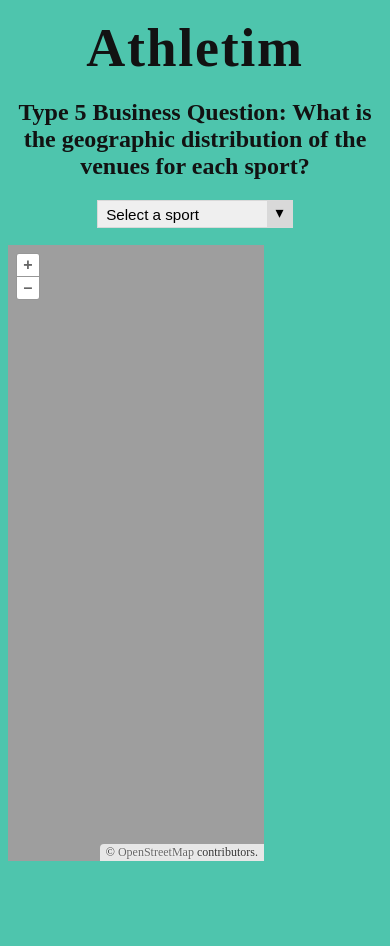
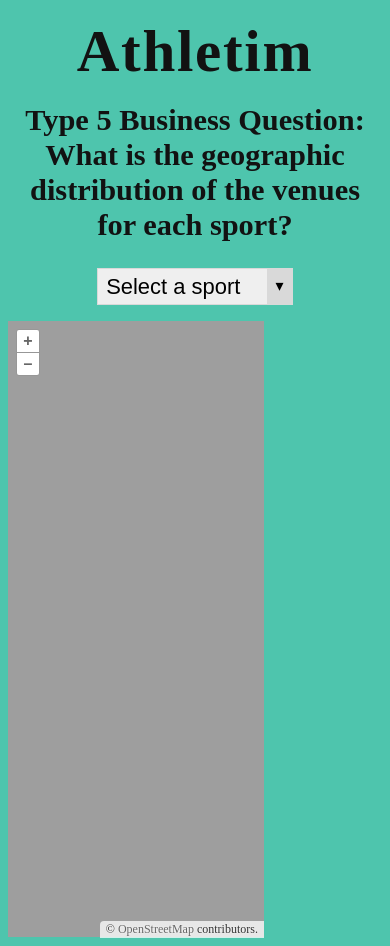
Before and after one commit to JuanDiegoGonzalez/BQ-Sprint4-Moviles, a website built with Vite: page index.html in a window 390 px wide. Before the commit the page ends 869 px from the top, so only its background shows below. Built offline with nearby package versions, Linux system fonts and the light colour scheme; no server answers.

Commit message:
Responsive

```diff
--- a/style.css
+++ b/style.css
@@ -7,16 +7,18 @@ body{
 
 h1{
   color: #121212;
-  font-size: 6.4vh;
+  font-size: 7vh;
   letter-spacing: 0.2vh;
   margin-top: 2vh;
-  margin-bottom: 1.5vh;
+  margin-bottom: 0vh;
   text-align: center;
 }
 
 h2{
   color: #121212;
   text-align: center;
+  font-size: 3.6vh;
+  margin-top: 2vh;
 }
 
 .selector{
@@ -32,7 +34,7 @@ h2{
 
 .box{
   border:0.1vh solid #d9d9d9;
-  height:3.1vh;
+  height:4.1vh;
   overflow: hidden;
   width: 23vh;
   position:relative;
@@ -40,8 +42,8 @@ h2{
 
 select {
   border: none;
-  font-size: 1.8vh;
-  height: 3.1vh;
+  font-size: 2.6vh;
+  height: 4.1vh;
   padding: 0.5vh;
   width: 25vh;
 }
@@ -50,10 +52,10 @@ select:focus{ outline: none;}
 .box::after{
 	content:"\025be";
 	display:table-cell;
-	padding-top:0.3vh;
+	padding-top:0.8vh;
 	text-align:center;
 	width:3vh;
-	height:3vh;
+	height:4.1vh;
 	background-color:#d9d9d9;
 	position:absolute;
 	top:0;
```
